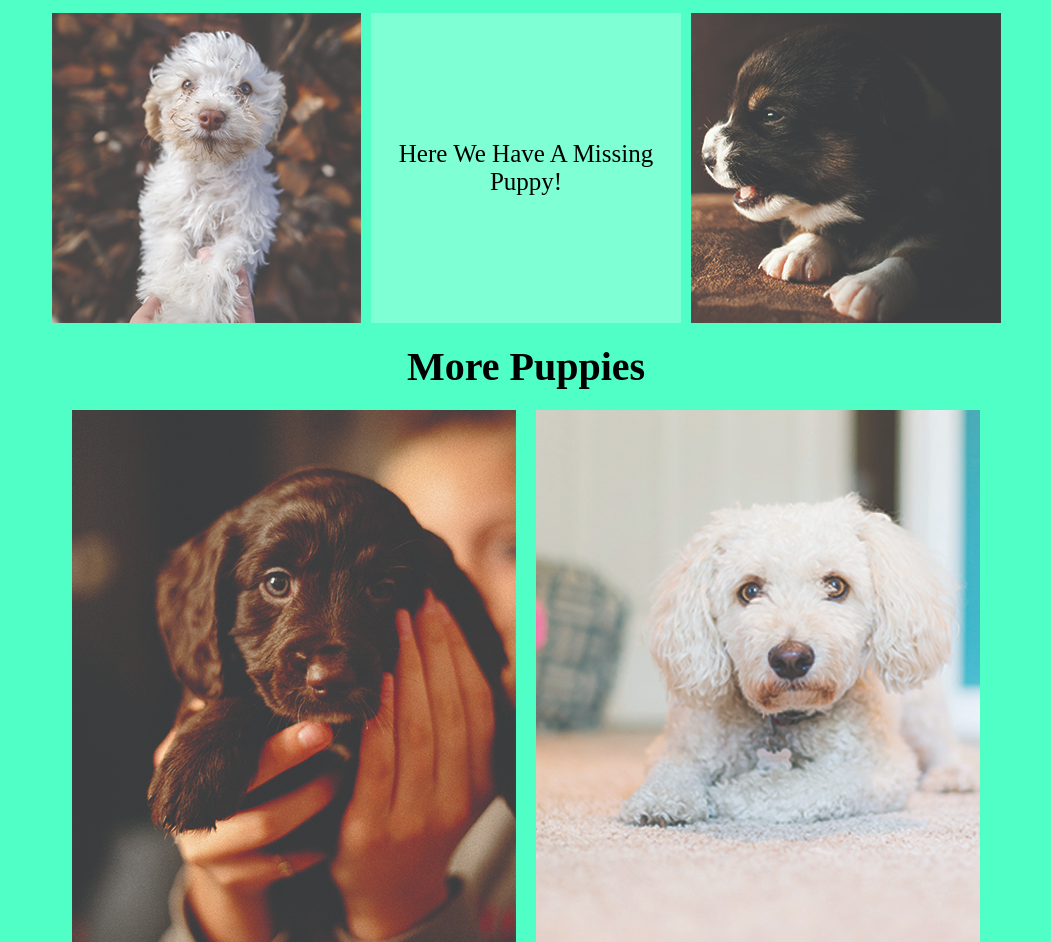
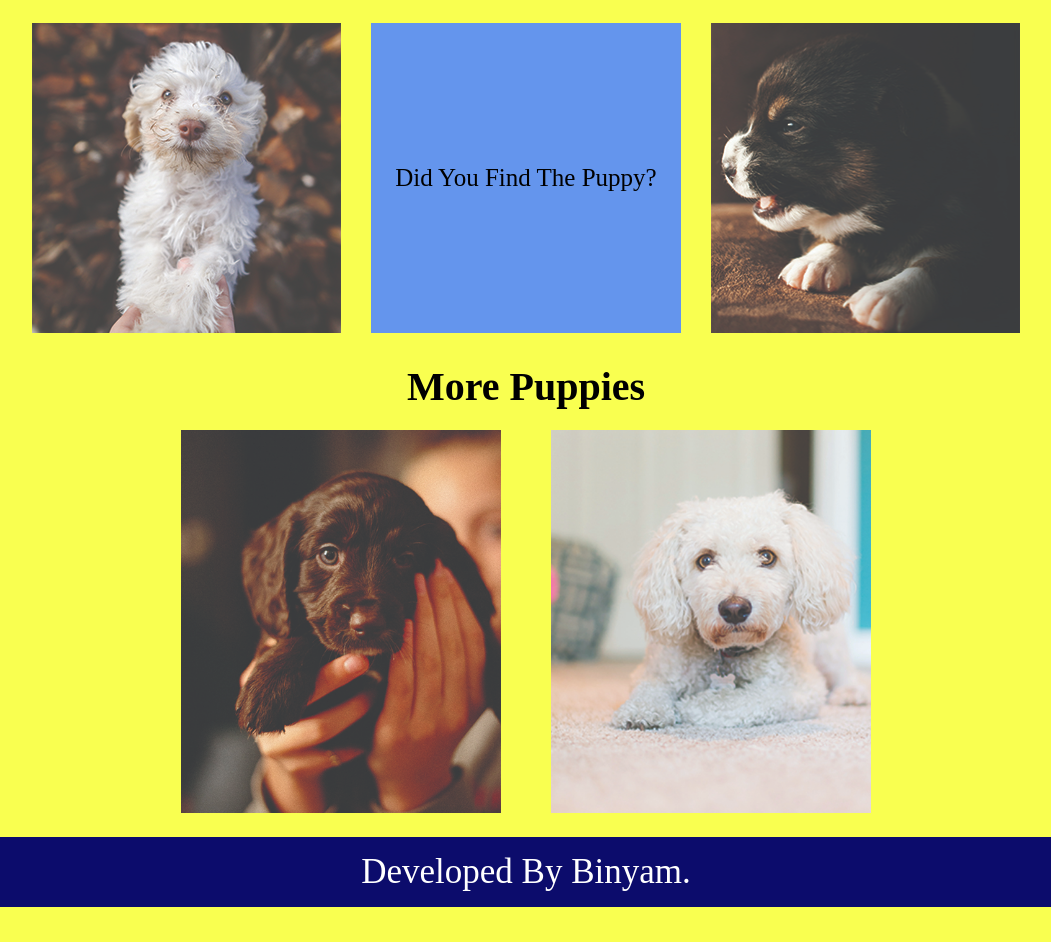
Before and after one commit to Bini-programmer/Nexus-Academy-project, a plain HTML site: page Puppy pages/puppies.html in a window 1280 px wide. Shown: the part 573-1515 px from the top of the page, without its empty margins (114-1165 px from the left). After the commit the page ends 1480 px from the top, so only its background shows below. Drawn offline with Linux system fonts and the light colour scheme.

Commit message:
updated puppies

```diff
--- a/Puppy pages/puppies.css
+++ b/Puppy pages/puppies.css
@@ -34,7 +34,7 @@ h1 {
   align-items: center;
   flex-direction: column;
   margin: auto;
-  gap:10px;
+  gap: 10px;
 }
 .puppy12,
 .missing,
@@ -43,9 +43,9 @@ h1 {
   flex: 1;
 }
 .missing {
- display: flex;
- justify-content: center;
- align-items: center;
+  display: flex;
+  justify-content: center;
+  align-items: center;
   text-align: center;
   font-size: 25px;
 }
@@ -62,55 +62,54 @@ h2 {
   align-items: center;
   margin-bottom: 10px;
 }
-.puppy12 {
-  margin-top: 10px;
-  margin-bottom: 10px;
-
-}
 .missing {
   height: 310px;
-  width: 310px;
+  width: 309px;
 
   background-color: aquamarine;
 }
-
-.puppy13 {
-  margin-top: 10px;
-  margin-bottom: 10px;
-
+.two-and-missing div {
+  margin: 10px;
 }
-.puppy14 {
-  margin-top: 10px;
-  margin-bottom: 10px;
-  margin-right: 10px;
-  margin-left: 10px;
+.final-puppies img {
+  margin: 10px;
+  width: 320px;
+  margin-inline: auto;
 }
-.puppy15 {
-  margin-left: 10px;
-  margin-right: 10px;
+#p2 {
+  display: none;
 }
 /* here starts media query */
-@media(min-width:540px){
-  body{
+@media (min-width: 576px) {
+  body {
     background-color: rgb(150, 80, 255);
   }
 }
-@media (min-width: 720px) {
+@media (min-width: 768px) {
   body {
-    background-color: rgb(243, 107, 166);
+    background-color: rgba(107, 243, 127, 0.977);
+  }
+  #p2 {
+    display: block;
+  }
+  #p1 {
+    display: none;
+  }
+  .missing {
+    background-color: cornflowerblue;
   }
 }
-@media(min-width:960px){
-  body{
+@media (min-width: 992px) {
+  body {
     background-color: coral;
   }
 }
-@media(min-width:1140px){
-  body{
-    background-color: rgb(80, 255, 197);
+@media (min-width: 1200px) {
+  body {
+    background-color: rgb(249, 255, 80);
   }
 }
-@media (min-width: 720px) {
+@media (min-width: 768px) {
   .two-and-missing div {
     display: flex;
     justify-content: center;
@@ -119,11 +118,28 @@ h2 {
     gap: 10px;
   }
 }
-@media (min-width: 720px) {
+@media (min-width: 768px) {
   .final-puppies {
     display: flex;
     justify-content: center;
     align-items: center;
     flex-direction: row;
+    gap: 30px;
   }
 }
+@media (min-width: 768px) {
+  .final-puppies img {
+    max-width: 350px;
+    gap: 30px;
+  }
+}
+@media (min-width: 992px) {
+  .final-puppies {
+    gap: 50px;
+  }
+}
+@media (min-width: 992px) {
+  .final-puppies img {
+    max-width: 400px;
+  }
+}
--- a/Puppy pages/puppies.html
+++ b/Puppy pages/puppies.html
@@ -22,13 +22,14 @@
     <section class="two-and-missing">
         <div>
              <div class="puppy12">
-            <img src="./puppy images/puppy-1.jpg" alt="">
+            <img src="./puppy images/puppy-1.jpg" alt="" width="" height="">
         </div>
         <div class="missing">
-            <p>Here We Have A Missing Puppy!</p>
+            <p id="p1">Here We Have A Missing Puppy!</p>
+            <p id="p2">Did You Find The Puppy?</p>
         </div>
         <div class="puppy13">
-            <img src="./puppy images/puppy-2.jpg" alt="">
+            <img src="./puppy images/puppy-2.jpg" alt="" width="" height="">
         </div>
         </div>
 
```
